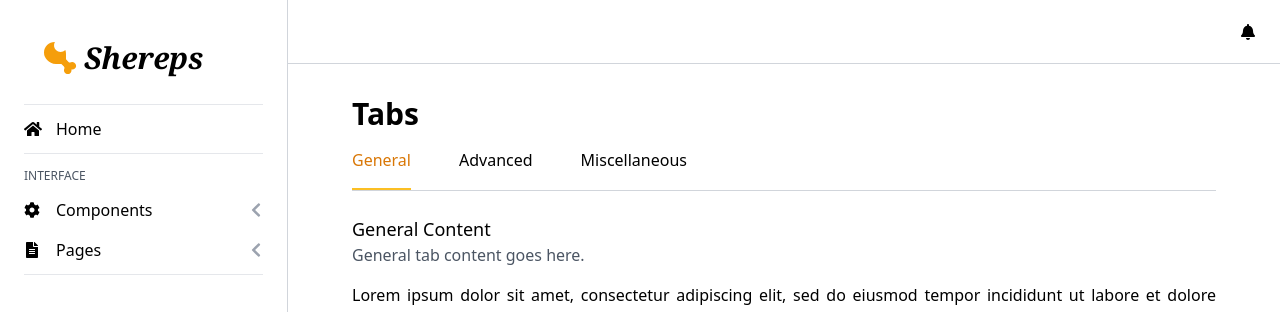
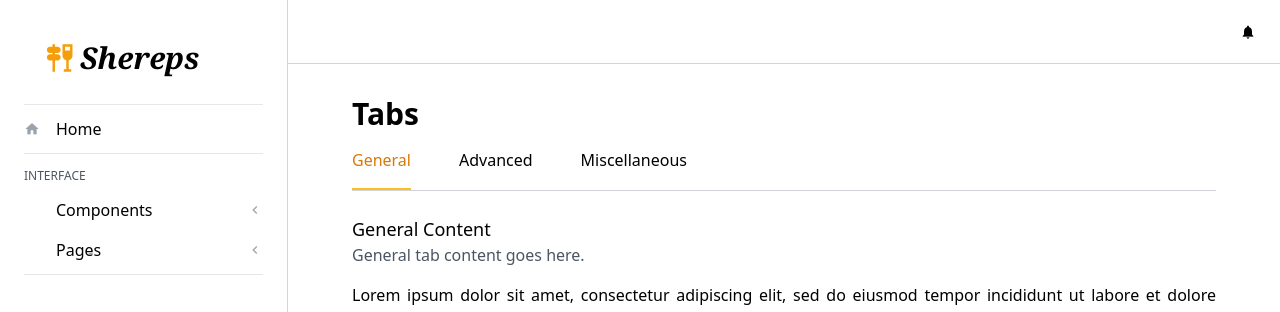
Before and after one commit to janlajara/tailwindcss-practice, a Vue app: page /#/components/tabs in a window 1280 px wide. Shown: the top 312 px of the page. Built offline with nearby package versions, Linux system fonts and the light colour scheme.

Commit message:
replaced fontawesome with Google material icons

```diff
--- a/public/index.html
+++ b/public/index.html
@@ -5,6 +5,8 @@
     <meta http-equiv="X-UA-Compatible" content="IE=edge">
     <meta name="viewport" content="width=device-width,initial-scale=1.0">
     <link rel="icon" href="<%= BASE_URL %>favicon.ico">
+    <link href="https://fonts.googleapis.com/icon?family=Material+Icons|Material+Icons+Outlined"
+      rel="stylesheet">
     <title>Tailwind CSS Practice</title>
   </head>
   <body>
--- a/src/components/Hamburger.vue
+++ b/src/components/Hamburger.vue
@@ -1,14 +1,10 @@
 <template>
     <button :class="$props.activated? 'bg-gray-200 rounded' : ''">
-        <Icon id="bars" class="w-10" :class="$props.activated? 'text-white': ''"/>
+        <Icon id="menu" class="w-10" :class="$props.activated? 'text-white': ''"/>
     </button>
 </template>
 <script>
 import Icon from '@/components/Icon.vue'
-
-import {library} from '@fortawesome/fontawesome-svg-core'
-import {faBars} from '@fortawesome/free-solid-svg-icons'
-library.add(faBars)
 
 export default {
     components: {
--- a/src/components/Icon.vue
+++ b/src/components/Icon.vue
@@ -1,18 +1,14 @@
 <template>
     <div class="flex">
-        <FontAwesomeIcon v-if="$props.id" :icon="$props.id" class="m-auto" />
+        <span class="material-icons text-base m-auto">{{$props.id}}</span>
     </div>
 </template>
 
 <script>
-import { FontAwesomeIcon } from '@fortawesome/vue-fontawesome'
 
 export default {
     props: {
         id: String
-    },
-    components: {
-        FontAwesomeIcon
     }
 }
 </script>
--- a/src/components/Logo.vue
+++ b/src/components/Logo.vue
@@ -1,19 +1,6 @@
 <template>
     <div class="flex justify-left m-auto">
-        <Icon id="drumstick-bite" class="w-10 text-yellow-500 transform -rotate-90 fa-2x"/>
-        <span class="pl-1 font-serif text-xl sm:text-3xl italic font-bold">Shereps</span>
+        <span class="material-icons text-yellow-500 w-10 text-center sm:text-3xl">tapas</span>
+        <span class="flex-grow font-serif text-xl sm:text-3xl italic font-bold">Shereps</span>
     </div>
 </template>
-
-<script>
-import Icon from '@/components/Icon.vue'
-import {library} from '@fortawesome/fontawesome-svg-core'
-import {faDrumstickBite} from '@fortawesome/free-solid-svg-icons'
-library.add(faDrumstickBite)
-
-export default {
-    components: {
-        Icon
-    }
-}
-</script>
--- a/src/components/NavLink.vue
+++ b/src/components/NavLink.vue
@@ -1,6 +1,6 @@
 <template>
     <div class="flex items-center">
-        <Icon :id="$props.icon" class="pr-4 w-8"/>
+        <Icon :id="$props.icon" class="pr-4 w-8 text-gray-400"/>
         <router-link v-bind="$props">
             <slot/>
         </router-link>
--- a/src/components/NavMenu.vue
+++ b/src/components/NavMenu.vue
@@ -1,18 +1,18 @@
 <template>
     <div>
         <div class="flex items-center" @click.prevent="collapsed = !collapsed" >
-            <Icon :id="$props.icon" class="pr-4 w-8"/>
+            <Icon :id="$props.icon" class="pr-4 w-8 text-gray-400"/>
             <a href="#" class="flex-grow">
                 <slot/>
             </a>
-            <Icon id="chevron-down" class="transform text-gray-400"
+            <Icon id="expand_more" class="transform text-gray-400"
                 :class="collapsed? '' : 'rotate-90'"/>
         </div>
         <div ref="navLinks"
             class="flex flex-col overflow-hidden transition-height duration-100 ease-out"
             :style="height? {height: `${collapsed? height:0}px`}: {}" >
             <NavLink :to="{name: route.name}" v-for="(route, i) in group" :key="i"
-                class="mt-2.5">
+                class="mt-2.5 text-sm">
                 {{route.name}}
             </NavLink>
         </div>
@@ -24,10 +24,6 @@ import {ref, onMounted, watch} from 'vue'
 import {useRouter} from 'vue-router'
 import NavLink from '@/components/NavLink.vue'
 import Icon from '@/components/Icon.vue'
-
-import {library} from '@fortawesome/fontawesome-svg-core'
-import {faChevronDown} from '@fortawesome/free-solid-svg-icons'
-library.add(faChevronDown)
 
 export default {
     props: {
--- a/src/components/Notifications.vue
+++ b/src/components/Notifications.vue
@@ -1,14 +1,11 @@
 <template>
     <button>
-        <Icon id="bell" class="w-8"/>
+        <Icon id="notifications" class="w-8"/>
     </button>
 </template>
 
 <script>
 import Icon from '@/components/Icon.vue'
-import {library} from '@fortawesome/fontawesome-svg-core'
-import {faBell} from '@fortawesome/free-solid-svg-icons'
-library.add(faBell)
 
 export default {
     components: {
```
